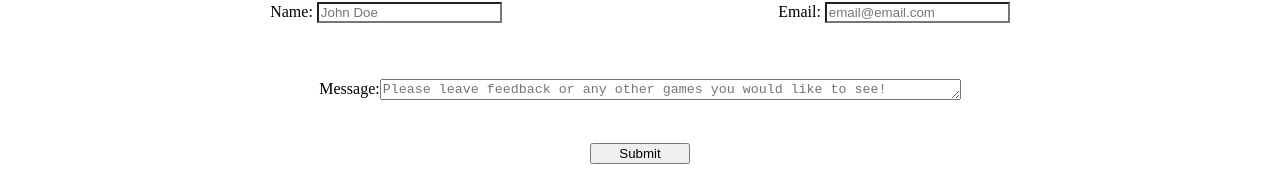
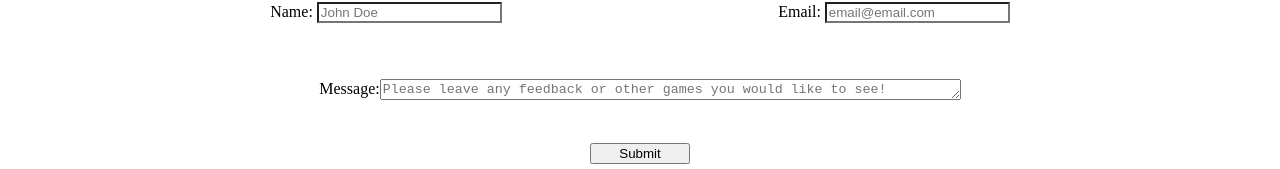
Before and after one commit to Dan-McGrath/Time-Killer, a React (Vite) app: page / in a window 1280 px wide. Shown: the part 514-683 px from the top of the page. Built offline with nearby package versions, Linux system fonts and the light colour scheme.

Commit message:
fix typo

```diff
--- a/src/components/home/Contact.jsx
+++ b/src/components/home/Contact.jsx
@@ -22,7 +22,7 @@ const Contact = () => {
             id="message"
             cols="70"
             rows="1"
-            placeholder="Please leave feedback or any other games you would like to see!"
+            placeholder="Please leave any feedback or other games you would like to see!"
           ></textarea>
         </div>
 
```
